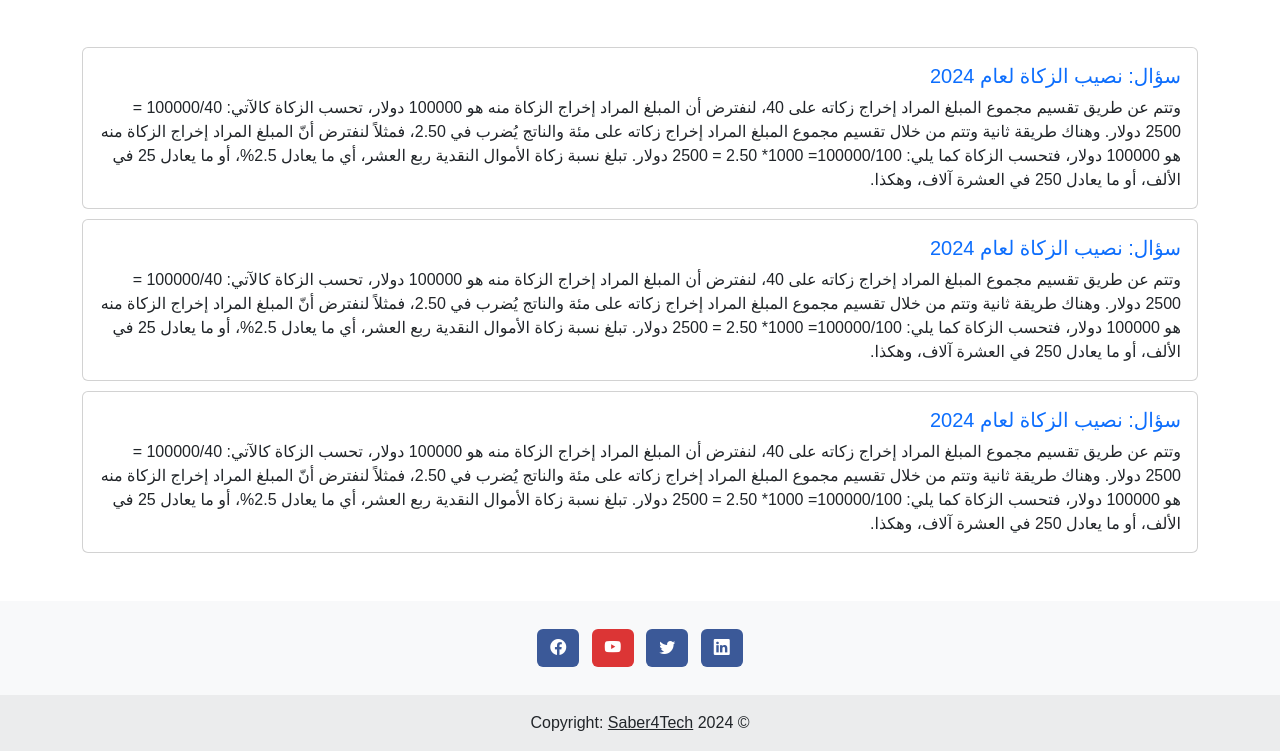
After one commit to SaberHardy/abouObaidaMosque, a Django app: page /questions_blog/ in a window 1280 px wide. The commit adds this page. Shown: the part 721-1472 px from the top of the page. Run offline with Django 5.2, Linux system fonts and the light colour scheme; some libraries are stand-ins or nearby versions.

Commit message:
question page

```diff
--- a/appAbuObaida/urls.py
+++ b/appAbuObaida/urls.py
@@ -4,4 +4,6 @@ from appAbuObaida import views
 
 urlpatterns = [
     path('', views.index, name='index'),
+    path('questions_blog/', views.questions_blog, name='questions_blog'),
+    path('question_detail/', views.question_detail, name='question_detail'),
 ]
--- a/appAbuObaida/views.py
+++ b/appAbuObaida/views.py
@@ -1,6 +1,19 @@
 from django.shortcuts import render
+
 
 # Create your views here.
 
 def index(request):
     return render(request, 'appAbuObaida/index.html')
+
+
+def questions_blog(request):
+    return render(request, 'appAbuObaida/questions_blog.html')
+
+
+def question_detail(request):
+    # question_detailed = get_object_or_404(Model, pk=question_detail)
+    context = {
+        # question_detailed: 'question_detailed'
+    }
+    return render(request, 'appAbuObaida/question_detail.html', context)
--- a/static/css/styles.css
+++ b/static/css/styles.css
@@ -84,7 +84,7 @@ body {
     padding: 20px;
 }
 
-.card {
+.card-item {
     width: 500px;
     height: auto;
     margin-bottom: 20px;
@@ -94,7 +94,7 @@ body {
     overflow: hidden;
 }
 
-.card img {
+.card-item img {
     width: 500px;
     height: 300px;
     object-fit: cover;
@@ -109,3 +109,7 @@ body {
 .card-link {
     text-decoration: none;
 }
+
+.card-questions {
+    margin-bottom: 10px
+}
--- a/templates/appAbuObaida/base.html
+++ b/templates/appAbuObaida/base.html
@@ -22,18 +22,18 @@
             <span class="navbar-toggler-icon"></span>
         </button>
         <div class="collapse navbar-collapse padding-navbar" id="navbarSupportedContent">
-            <ul class="navbar-nav mb-2 mb-lg-0 mx-5">
+            <ul class="navbar-nav mb-2 mb-lg-0 mx-3">
                 <li class="nav-item">
                     <a class="nav-link active" aria-current="page" href="#">
                         <span class="events">الرئيسية</span></a>
                 </li>
-                <li class="nav-item mx-3">
-                    <a class="nav-link" href="#"><span class="events">الجديد</span></a>
+                <li class="nav-item mx-2">
+                    <a class="nav-link" href="{% url 'questions_blog' %}"><span class="events">الأسئلة الشائعة</span></a>
                 </li>
-                <li class="nav-item mx-3">
+                <li class="nav-item mx-2">
                     <a class="nav-link" href="#"><span class="events">المناسبات</span></a>
                 </li>
-                <li class="nav-item mx-3">
+                <li class="nav-item mx-2">
                     <a class="nav-link" href="#"><span class="events">عن المسجد</span></a>
                 </li>
                 <li class="nav-item">
--- /dev/null
+++ b/templates/appAbuObaida/questions_blog.html
@@ -0,0 +1,61 @@
+{% extends 'appAbuObaida/base.html' %}
+{% load static %}
+
+{% block content %}
+    <div class="container my-5" dir="rtl">
+        <div class="card card-questions">
+            <div class="card-body">
+                <a class="card-link" href="">
+                    <h5 class="card-title">سؤال: نصيب الزكاة لعام 2024</h5>
+                </a>
+                <p class="card-text">
+                    وتتم عن طريق تقسيم مجموع المبلغ المراد إخراج زكاته على 40، لنفترض أن المبلغ المراد إخراج الزكاة منه
+                    هو 100000 دولار، تحسب الزكاة كالآتي: 100000/40 = 2500 دولار.
+
+                    وهناك طريقة ثانية وتتم من خلال تقسيم مجموع المبلغ المراد إخراج زكاته على مئة والناتج يُضرب في 2.50،
+                    فمثلاً لنفترض أنّ المبلغ المراد إخراج الزكاة منه هو 100000 دولار، فتحسب الزكاة كما يلي: 100000/100=
+                    1000* 2.50 = 2500 دولار.
+
+                    تبلغ نسبة زكاة الأموال النقدية ربع العشر، أي ما يعادل 2.5%، أو ما يعادل 25 في الألف، أو ما يعادل 250
+                    في العشرة آلاف، وهكذا.
+                </p>
+            </div>
+        </div>
+        <div class="card card-questions">
+            <div class="card-body">
+                <a class="card-link" href="">
+                    <h5 class="card-title">سؤال: نصيب الزكاة لعام 2024</h5>
+                </a>
+                <p class="card-text">
+                    وتتم عن طريق تقسيم مجموع المبلغ المراد إخراج زكاته على 40، لنفترض أن المبلغ المراد إخراج الزكاة منه
+                    هو 100000 دولار، تحسب الزكاة كالآتي: 100000/40 = 2500 دولار.
+
+                    وهناك طريقة ثانية وتتم من خلال تقسيم مجموع المبلغ المراد إخراج زكاته على مئة والناتج يُضرب في 2.50،
+                    فمثلاً لنفترض أنّ المبلغ المراد إخراج الزكاة منه هو 100000 دولار، فتحسب الزكاة كما يلي: 100000/100=
+                    1000* 2.50 = 2500 دولار.
+
+                    تبلغ نسبة زكاة الأموال النقدية ربع العشر، أي ما يعادل 2.5%، أو ما يعادل 25 في الألف، أو ما يعادل 250
+                    في العشرة آلاف، وهكذا.
+                </p>
+            </div>
+        </div>
+        <div class="card card-questions">
+            <div class="card-body">
+                <a class="card-link" href="">
+                    <h5 class="card-title">سؤال: نصيب الزكاة لعام 2024</h5>
+                </a>
+                <p class="card-text">
+                    وتتم عن طريق تقسيم مجموع المبلغ المراد إخراج زكاته على 40، لنفترض أن المبلغ المراد إخراج الزكاة منه
+                    هو 100000 دولار، تحسب الزكاة كالآتي: 100000/40 = 2500 دولار.
+
+                    وهناك طريقة ثانية وتتم من خلال تقسيم مجموع المبلغ المراد إخراج زكاته على مئة والناتج يُضرب في 2.50،
+                    فمثلاً لنفترض أنّ المبلغ المراد إخراج الزكاة منه هو 100000 دولار، فتحسب الزكاة كما يلي: 100000/100=
+                    1000* 2.50 = 2500 دولار.
+
+                    تبلغ نسبة زكاة الأموال النقدية ربع العشر، أي ما يعادل 2.5%، أو ما يعادل 25 في الألف، أو ما يعادل 250
+                    في العشرة آلاف، وهكذا.
+                </p>
+            </div>
+        </div>
+    </div>
+{% endblock %}
```
Also changed, not shown: templates/appAbuObaida/index.html (+5 -6 lines), templates/appAbuObaida/question_detail.html (added, +47 -0 lines).
